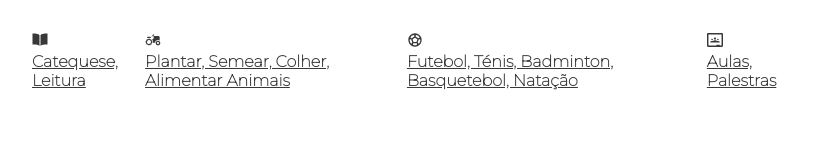
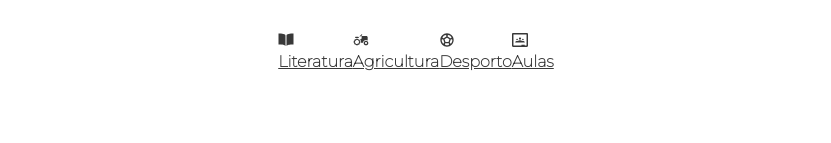
Before and after one commit to jsgith/ReactTraining, a React (Create React App) app in the folder upfor/: page / in a window 1280 px wide. Shown: the top 143 px of the page, without its empty margins (224-1055 px from the left). Built offline with nearby package versions, Linux system fonts and the light colour scheme.

Commit message:
correct names

```diff
--- a/upfor/src/components/Category.jsx
+++ b/upfor/src/components/Category.jsx
@@ -10,19 +10,19 @@ function Category() {
     <List>
         <NavLink to={"/actividades/literatura"}>
             <IoBookSharp/>
-            <h4>Catequese, Leitura</h4>
+            <h4>Literatura</h4>
         </NavLink>
         <NavLink to={"/actividades/agricultura"}>
             <MdAgriculture/>
-            <h4>Plantar, Semear, Colher, Alimentar Animais</h4>
+            <h4>Agricultura</h4>
         </NavLink>
         <NavLink to={"/actividades/desporto"}>
             <MdSportsSoccer/>
-            <h4>Futebol, Ténis, Badminton, Basquetebol, Natação</h4>
+            <h4>Desporto</h4>
         </NavLink>
         <NavLink to={"/actividades/aprendizagem"}>
             <SiGoogleclassroom/>
-            <h4>Aulas, Palestras</h4>
+            <h4>Aulas</h4>
         </NavLink>
     </List>
   )
```
